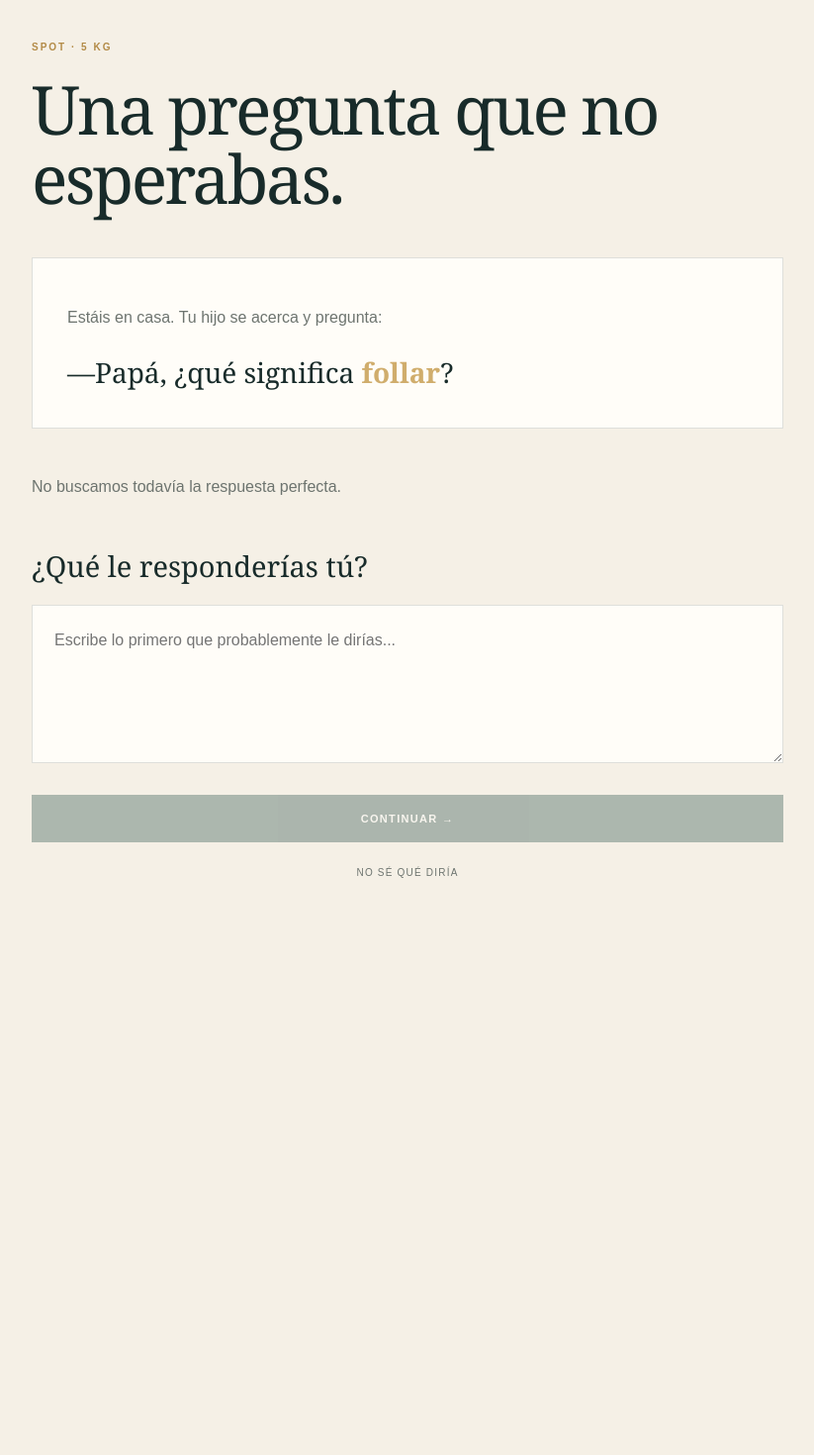
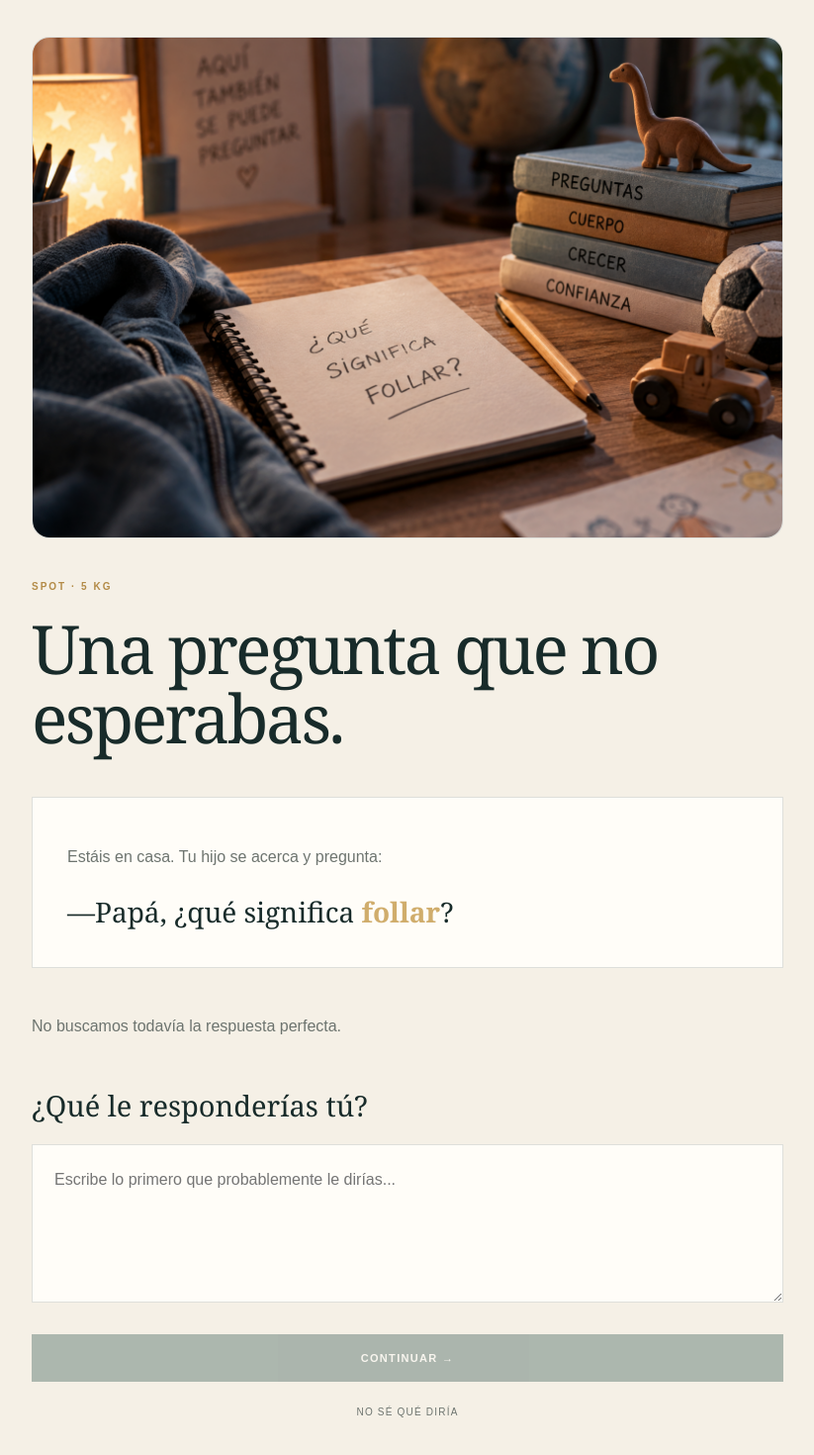
Before and after one commit to elpozo84/rr-crecer, a Next.js app: page /prepararme/7-9/pesa-01 in a window 1280 px wide. Shown: the part 118-1588 px from the top of the page at 99% size, without its empty margins (228-1051 px from the left). Before the commit the page ends 1128 px from the top, so only its background shows below. Built offline with nearby package versions, Linux system fonts and the light colour scheme.

Commit message:
Update page.js

```diff
--- a/app/prepararme/7-9/pesa-01/page.js
+++ b/app/prepararme/7-9/pesa-01/page.js
@@ -48,7 +48,67 @@ export default function Pesa01() {
         />
       </div>
 
-      {paso === 0 && (
+     {paso === 0 && (
+  <section className="trainingScreen">
+
+    <div
+      style={{
+        width: "100%",
+        marginBottom: "38px",
+        borderRadius: "18px",
+        overflow: "hidden",
+        border: "1px solid var(--line)",
+        background: "var(--white)",
+      }}
+    >
+      <img
+        src="/pesa01.png"
+        alt="Pesa 01 · Preguntas inesperadas"
+        style={{
+          display: "block",
+          width: "100%",
+          height: "auto",
+        }}
+      />
+    </div>
+
+    <span className="trainingTag">SPOT · 5 KG</span>
+
+    <h1>Una pregunta que no esperabas.</h1>
+
+    <div className="scene">
+      <p>Estáis en casa. Tu hijo se acerca y pregunta:</p>
+
+      <blockquote>
+        —Papá, ¿qué significa <strong>follar</strong>?
+      </blockquote>
+    </div>
+
+    <p className="trainingLead">
+      No buscamos todavía la respuesta perfecta.
+    </p>
+
+    <h2>¿Qué le responderías tú?</h2>
+
+    <textarea
+      value={respuesta}
+      onChange={(e) => setRespuesta(e.target.value)}
+      placeholder="Escribe lo primero que probablemente le dirías..."
+    />
+
+    <button
+      className="trainingButton"
+      onClick={avanzar}
+      disabled={!respuesta.trim()}
+    >
+      CONTINUAR →
+    </button>
+
+    <button className="dontKnow" onClick={avanzar}>
+      NO SÉ QUÉ DIRÍA
+    </button>
+  </section>
+)}
         <section className="trainingScreen">
           <span className="trainingTag">SPOT · 5 KG</span>
 
```
